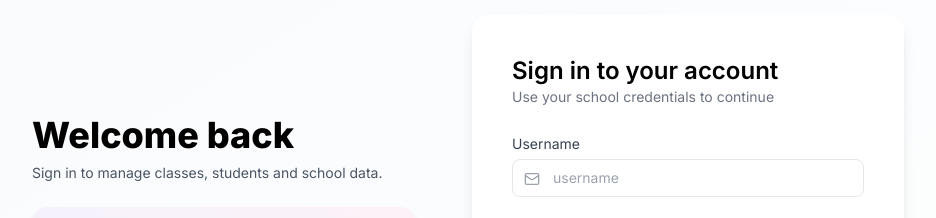
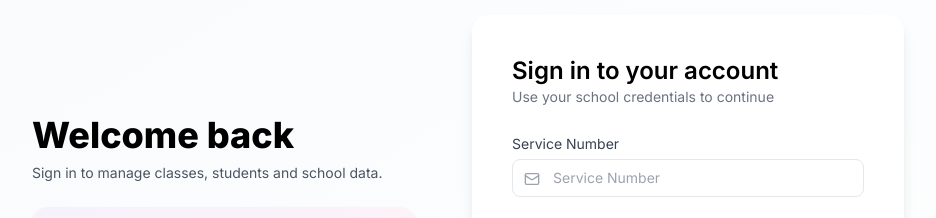
Before and after one commit to Kasms254/KASMS, a React (Vite) app in the folder frontend/: page / in a window 1280 px wide. Shown: the part 149-367 px from the top of the page, without its empty margins (184-1120 px from the left). Built offline with nearby package versions, Linux system fonts and the light colour scheme.

Commit message:
changig the request body payload to use svc_number

```diff
--- a/frontend/src/context/AuthProvider.jsx
+++ b/frontend/src/context/AuthProvider.jsx
@@ -32,10 +32,10 @@ export function AuthProvider({ children }) {
     }
   }, [token])
 
-  const login = useCallback(async (username, password) => {
+  const login = useCallback(async (svc_number, password) => {
     setLoading(true)
     try {
-      const resp = await api.login(username, password)
+      const resp = await api.login(svc_number, password)
       // API may return { token, user }
       const newToken = resp?.token || resp?.access || null
       const userInfo = resp?.user || resp?.data || null
--- a/frontend/src/pages/Login.jsx
+++ b/frontend/src/pages/Login.jsx
@@ -4,7 +4,7 @@ import { useNavigate } from 'react-router-dom'
 import useAuth from '../hooks/useAuth'
 
 export default function Login() {
-  const [username, setUsername] = useState('')
+  const [svc_number, setSvc_number] = useState('')
   const [password, setPassword] = useState('')
   const [error, setError] = useState(null)
   const [show, setShow] = useState(false)
@@ -17,7 +17,7 @@ export default function Login() {
     setLoading(true)
     setError(null)
     try {
-      const result = await login(username, password)
+      const result = await login(svc_number, password)
       if (result.ok) {
         // go to dashboard after successful login
         navigate('/dashboard')
@@ -76,16 +76,16 @@ export default function Login() {
 
           <form onSubmit={onSubmit} className="space-y-4">
             <label className="block">
-              <span className="text-sm text-gray-700">Username</span>
+              <span className="text-sm text-gray-700">Service Number</span>
               <div className="mt-1 relative">
                 {renderIcon('Mail', { className: 'w-4 h-4 text-gray-400 absolute left-3 top-3' })}
                 <input
                   type="text"
                   required
-                  value={username}
-                  onChange={(e) => setUsername(e.target.value)}
+                  value={svc_number}
+                  onChange={(e) => setSvc_number(e.target.value)}
                   className="w-full pl-10 pr-3 py-2 border rounded-lg text-sm placeholder-gray-400 focus:outline-none focus:ring-2 focus:ring-indigo-200"
-                  placeholder="username"
+                  placeholder="Service Number"
                 />
               </div>
             </label>
```
Also changed, not shown: frontend/src/lib/api.js, 1 other file (tests, documents, lock files or other folders).
